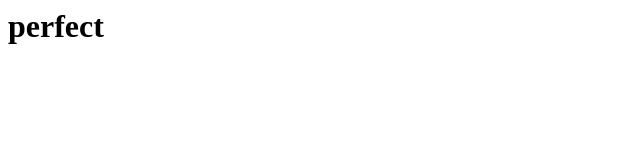
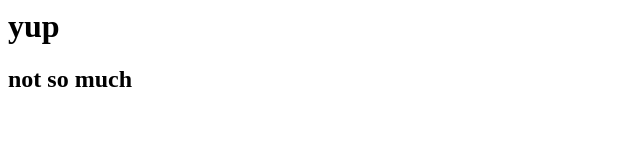
Before and after one commit to PioterDz/nauka, a plain HTML site: page sass/index.html in a window 1280 px wide. Shown: the whole page, without its empty margins (0-640 px from the left). Drawn offline with Linux system fonts and the light colour scheme.

Commit message:
Change headings

```diff
--- a/sass/index.html
+++ b/sass/index.html
@@ -1,2 +1,3 @@
 <title>no title</title>
-<h1>perfect</h1>
+<h1>yup</h1>
+<h2>not so much</h2>
```
